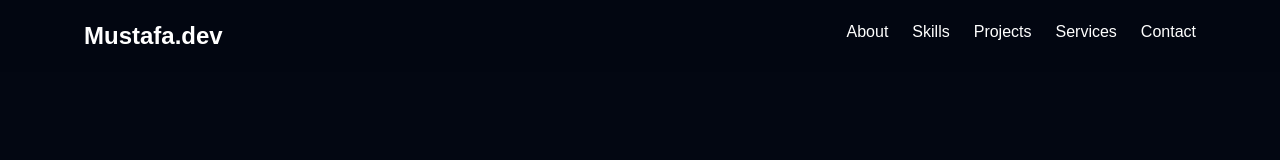
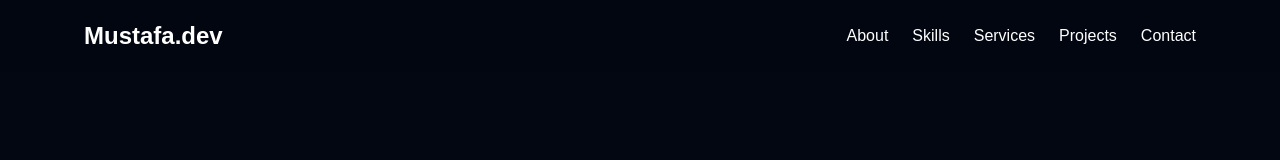
Before and after one commit to mustafamurtaza-mm/My-Portfolio, a React app: page / in a window 1280 px wide. Shown: the top 160 px of the page. Built offline with nearby package versions, Linux system fonts and the light colour scheme; the HTML template or start-up script is replaced by a standard one.

Commit message:
Updated Portfolio

```diff
--- a/src/components/Navbar.jsx
+++ b/src/components/Navbar.jsx
@@ -1,29 +1,48 @@
+import { useState } from "react";
+
 function Navbar(){
+
+const [open,setOpen] = useState(false);
 
 return(
 
 <nav className="fixed top-0 w-full bg-gray-950/80 backdrop-blur z-50">
 
-<div className="max-w-6xl mx-auto flex justify-between p-5">
+<div className="max-w-6xl mx-auto flex justify-between items-center p-5">
 
 <h1 className="text-2xl font-bold">
 Mustafa.dev
 </h1>
 
 
-<div className="space-x-6">
+<button
+className="md:hidden text-2xl"
+onClick={()=>setOpen(!open)}
+>
+☰
+</button>
+
+
+<div
+className={`${
+open ? "block" : "hidden"
+} md:flex space-x-6 absolute md:static top-16 left-0 w-full md:w-auto bg-gray-950 md:bg-transparent p-5 md:p-0`}
+>
+
 
 <a href="#about">About</a>
 
 <a href="#skills">Skills</a>
 
+<a href="#services">Services</a>
+
 <a href="#projects">Projects</a>
-
-<a href="#services">Services</a>
 
 <a href="#contact">Contact</a>
 
+
 </div>
+
 
 </div>
 
```
